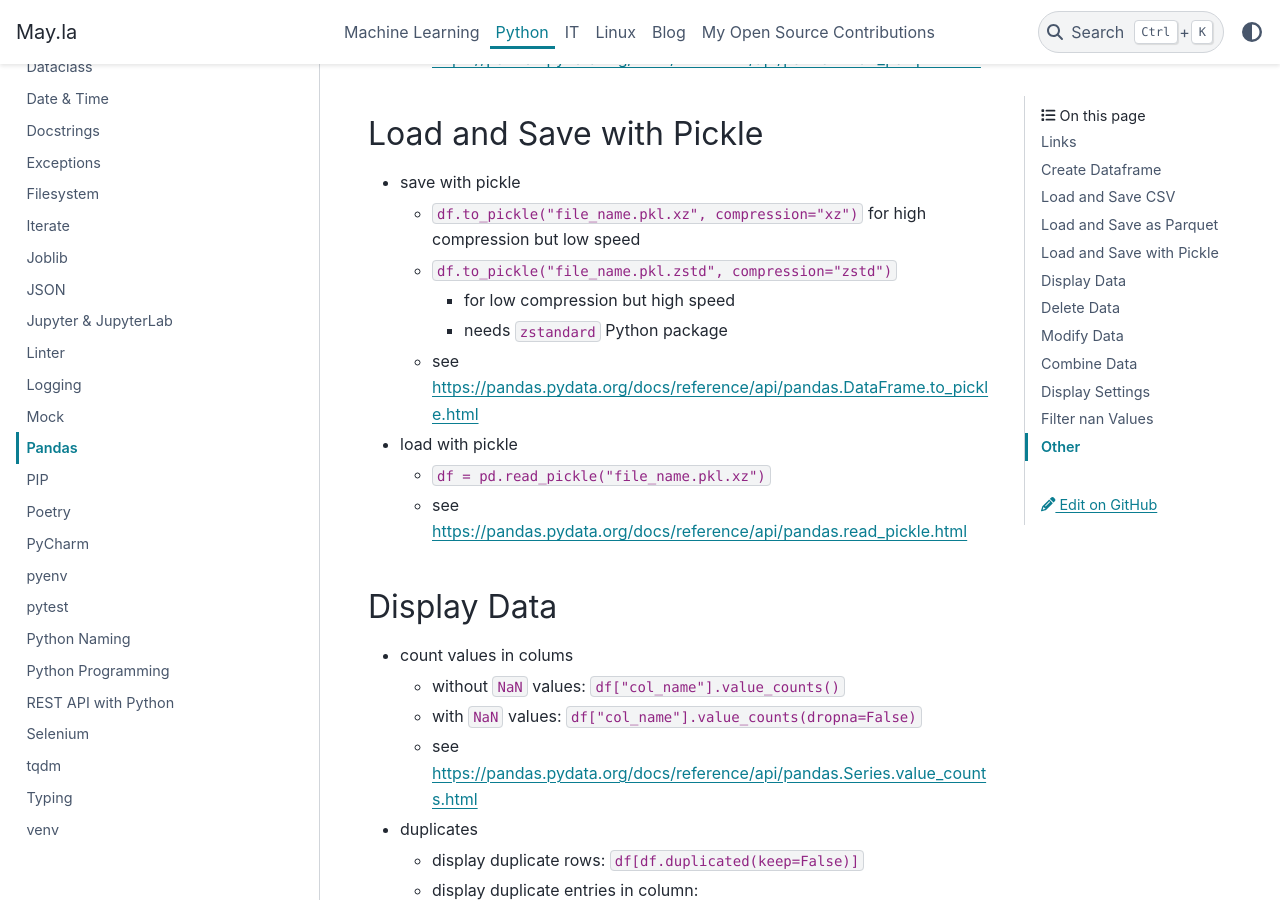
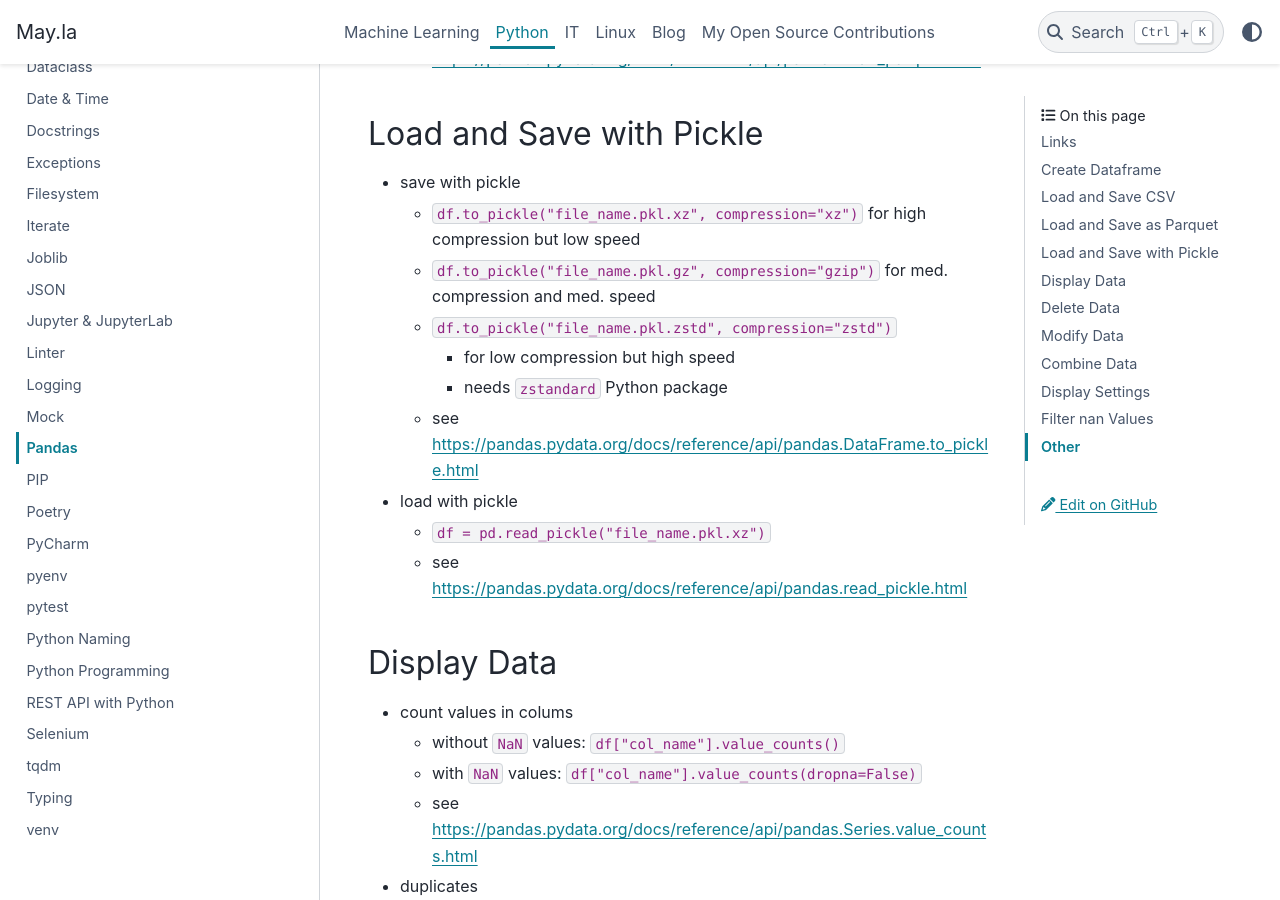
Before and after one commit to PhilipMay/PhilipMay_org, a Sphinx documentation site: the page built from source/python/pandas.md, in a window 1280 px wide and 900 px high, scrolled down 1621 px. Built offline with Sphinx 7.4.7 and the PyData theme 0.15.4, drawn with Linux system fonts in a browser that asks for light colours.

Commit message:
Update pandas.md

```diff
--- a/source/python/pandas.md
+++ b/source/python/pandas.md
@@ -50,6 +50,7 @@ df = pd.read_csv(
 
 - save with pickle
   - `df.to_pickle("file_name.pkl.xz", compression="xz")` for high compression but low speed
+  - `df.to_pickle("file_name.pkl.gz", compression="gzip")` for med. compression and med. speed
   - `df.to_pickle("file_name.pkl.zstd", compression="zstd")`
     - for low compression but high speed
     - needs `zstandard` Python package
```
